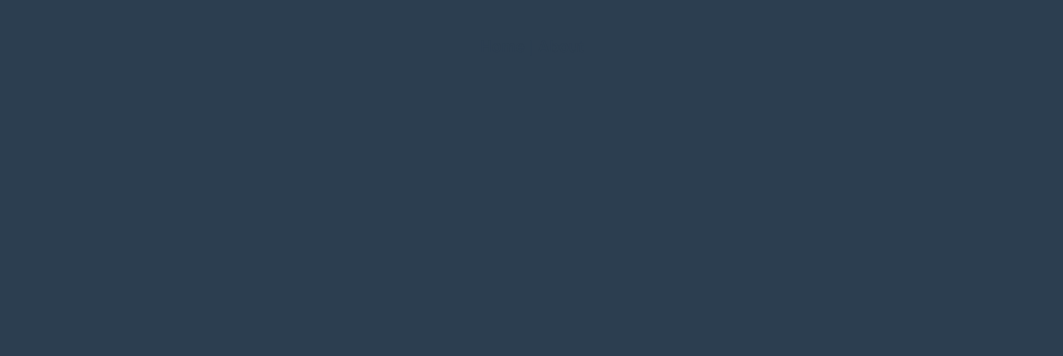
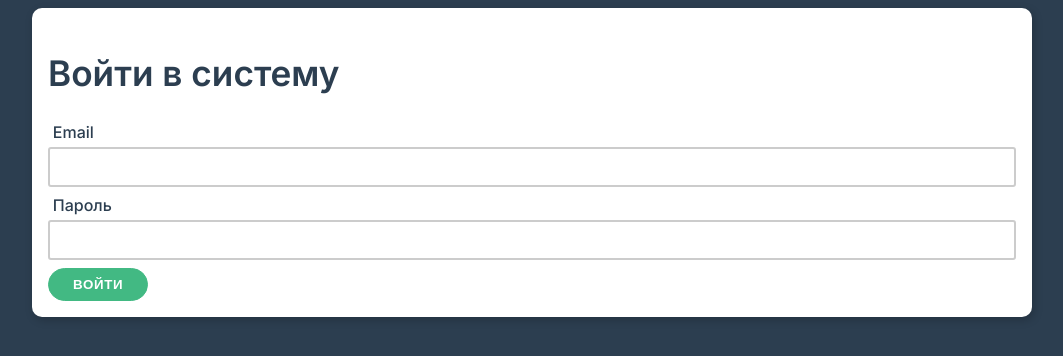
Before and after one commit to nimrab/veu-ca-app, a Vue app: page /auth in a window 1280 px wide. Before the commit this address had no page. Shown: the top 356 px of the page, without its empty margins (108-1171 px from the left). Built offline with nearby package versions, Linux system fonts and the light colour scheme.

Commit message:
add login form

```diff
--- a/package.json
+++ b/package.json
@@ -9,9 +9,11 @@
   "dependencies": {
     "core-js": "^3.6.5",
     "register-service-worker": "^1.7.1",
+    "vee-validate": "^4.7.3",
     "vue": "^3.0.0",
     "vue-router": "^4.0.0-0",
-    "vuex": "^4.0.0-0"
+    "vuex": "^4.0.0-0",
+    "yup": "^0.32.11"
   },
   "devDependencies": {
     "@vue/cli-plugin-babel": "~4.5.0",
--- a/src/App.vue
+++ b/src/App.vue
@@ -1,30 +1,20 @@
 <template>
-  <div id="nav">
-    <router-link to="/">Home</router-link> |
-    <router-link to="/about">About</router-link>
-  </div>
-  <router-view/>
+  <component v-if="layout" :is="layout"></component>
 </template>
 
+<script setup>
+import AuthLayout from '@/layout/AuthLayout.vue'
+import MainLayout from "@/layout/MainLayout.vue";
+import {computed} from "vue";
+import {useRoute} from "vue-router";
+
+const route = useRoute()
+const layout = computed(()=> {
+  return route.meta.layout === 'main' ? MainLayout : AuthLayout
+})
+
+</script>
+
 <style>
-#app {
-  font-family: Avenir, Helvetica, Arial, sans-serif;
-  -webkit-font-smoothing: antialiased;
-  -moz-osx-font-smoothing: grayscale;
-  text-align: center;
-  color: #2c3e50;
-}
 
-#nav {
-  padding: 30px;
-}
-
-#nav a {
-  font-weight: bold;
-  color: #2c3e50;
-}
-
-#nav a.router-link-exact-active {
-  color: #42b983;
-}
 </style>
--- /dev/null
+++ b/src/components/TheNavbar.vue
@@ -0,0 +1,28 @@
+<template>
+  <nav class="navbar">
+    <h3>Online bank</h3>
+    <ul class="navbar-menu">
+      <li>
+        <router-link to="/">Заявки</router-link>
+      </li>
+      <li>
+        <router-link to="/">Помощь</router-link>
+      </li>
+      <li>
+        <a href="#">Сообщения</a>
+        <a href="#">Выход</a>
+      </li>
+    </ul>
+
+  </nav>
+</template>
+
+<script>
+export default {
+  name: "TheNavbar"
+}
+</script>
+
+<style scoped>
+
+</style>
--- /dev/null
+++ b/src/layout/AuthLayout.vue
@@ -0,0 +1,14 @@
+<template>
+  <div class="container">
+    <router-view/>
+  </div>
+</template>
+
+
+<script setup>
+
+</script>
+
+<style scoped>
+
+</style>
--- /dev/null
+++ b/src/layout/MainLayout.vue
@@ -0,0 +1,16 @@
+<template>
+  <TheNavbar/>
+  <div class="container with-nav">
+      <router-view/>
+  </div>
+</template>
+
+<script setup>
+
+
+import TheNavbar from "@/components/TheNavbar.vue";
+</script>
+
+<style scoped>
+
+</style>
--- a/src/router/index.js
+++ b/src/router/index.js
@@ -5,12 +5,26 @@
   {
     path: '/',
     name: 'Home',
-    component: Home
+    component: Home,
+    meta: {
+      layout: 'main',
+    }
   },
   {
-    path: '/about',
-    name: 'About',
-    component: () => import('../views/About.vue')
+    path: '/help',
+    name: 'Help',
+    component: () => import('../views/Help.vue'),
+    meta: {
+      layout: 'main',
+    }
+  },
+  {
+    path: '/auth',
+    name: 'Auth',
+    component: () => import('../views/Auth.vue'),
+    meta: {
+      layout: 'auth',
+    }
   }
 ]
 
--- /dev/null
+++ b/src/use/login-form.js
@@ -0,0 +1,54 @@
+import * as yup from 'yup'
+import {useField, useForm} from 'vee-validate'
+import {computed, watch} from "vue";
+
+
+export function useLoginForm() {
+
+    const MIN_LEN = 6
+    const MAX_ATTEMPT = 3
+
+    const {handleSubmit, isSubmitting, submitCount} = useForm()
+
+    const isMaxAttempt = computed(() => submitCount.value > MAX_ATTEMPT)
+
+    const isSubmitBtnDisabled = computed(() => isSubmitting.value || submitCount.value > MAX_ATTEMPT)
+
+    const {value: email, errorMessage: eError, handleBlur: eBlur} = useField('email',
+        yup
+            .string()
+            .trim()
+            .required('Обязательное поле')
+            .email('Некорректный email')
+    )
+    const {value: password, errorMessage: pError, handleBlur: pBlur} = useField('password',
+        yup
+            .string()
+            .trim()
+            .required('Обязательное поле')
+            .min(MIN_LEN, `Минимум ${MIN_LEN} символов`)
+    )
+
+    const onSubmit = handleSubmit(values => {
+        console.log('values', values)
+    })
+
+    watch(isMaxAttempt, value => {
+        if (value) {
+            window.setTimeout(() => {
+                submitCount.value = 0
+            }, 3000)
+        }
+    })
+    return {
+        email,
+        password,
+        eError,
+        pError,
+        onSubmit,
+        eBlur,
+        pBlur,
+        isSubmitBtnDisabled,
+        isMaxAttempt,
+    }
+}
--- /dev/null
+++ b/src/views/Auth.vue
@@ -0,0 +1,41 @@
+<template>
+  <form class="card" @submit.prevent="onSubmit">
+
+    <h1>Войти в систему</h1>
+
+    <div :class="['form-control',{invalid: eError }]">
+      <label for="email">Email</label>
+      <input type="email" id="email" v-model="email" @blur="eBlur">
+      <small v-if="eError">{{ eError }}</small>
+    </div>
+
+    <div :class="['form-control',{invalid: eError }]">
+      <label for="password">Пароль</label>
+      <input type="password" id="password" v-model="password" @blur="pBlur">
+      <small v-if="eError">{{ eError }}</small>
+    </div>
+    <button class="btn primary" type="submit" :disabled="isSubmitBtnDisabled">Войти</button>
+    <div class="text-danger" v-if="isMaxAttempt">Лимит попыток</div>
+  </form>
+</template>
+
+
+<script setup>
+import {useLoginForm} from "@/use/login-form";
+
+const {
+  email,
+  password,
+  eError,
+  pError,
+  onSubmit,
+  eBlur,
+  pBlur,
+  isSubmitBtnDisabled,
+  isMaxAttempt,
+} = useLoginForm()
+</script>
+
+<style scoped>
+
+</style>
```
Also changed, not shown: src/views/Help.vue (renamed from src/views/About.vue), 1 other file (tests, documents, lock files or other folders).
